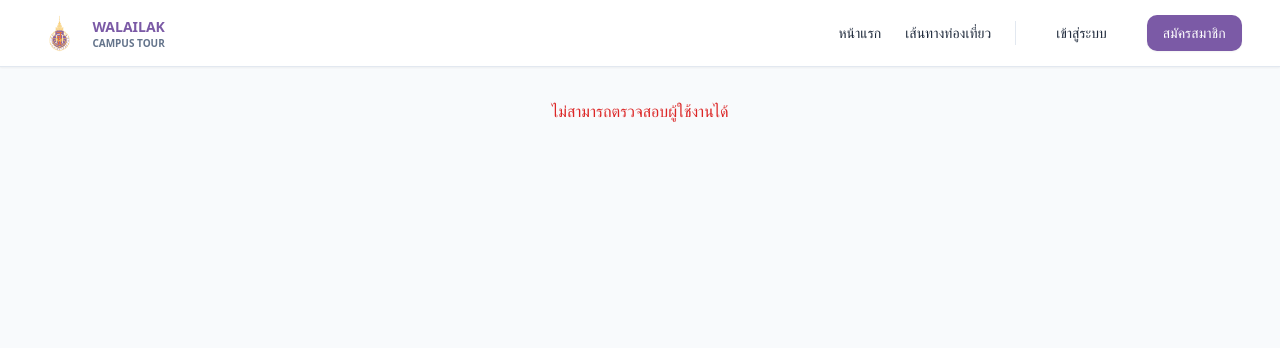
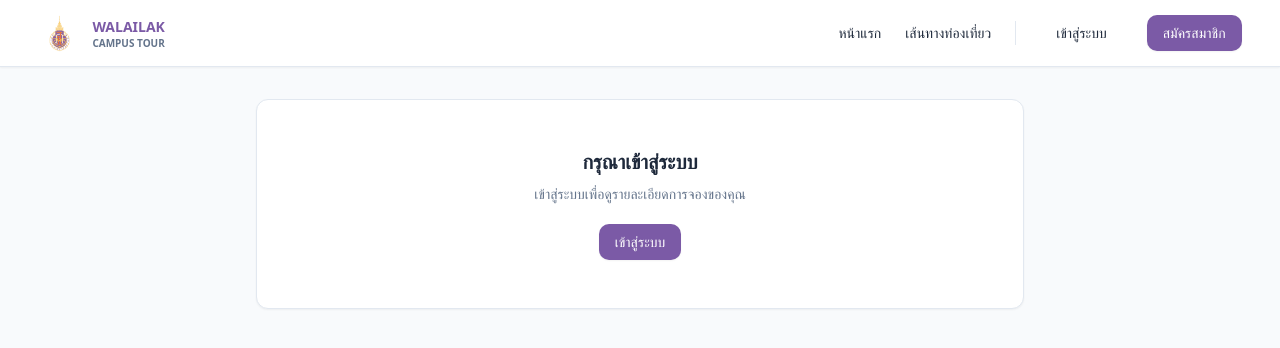
Before and after one commit to mxxnt25/walailak-campus-tour, a React (Vite) app: page /bookings/1 in a window 1280 px wide. Shown: the top 348 px of the page. Built offline with nearby package versions, Linux system fonts and the light colour scheme; no server answers.

Commit message:
fix(booking): improve unauthenticated booking experience

```diff
--- a/src/pages/bookings/BookingDetail.jsx
+++ b/src/pages/bookings/BookingDetail.jsx
@@ -65,6 +65,7 @@ export default function BookingDetail() {
   const [booking, setBooking] = useState(null);
   const [loading, setLoading] = useState(true);
   const [errorMessage, setErrorMessage] = useState("");
+  const [authRequired, setAuthRequired] = useState(false);
   const [cancelling, setCancelling] = useState(false);
 
   useEffect(() => {
@@ -79,7 +80,14 @@ export default function BookingDetail() {
 
       if (!result.success) {
         setBooking(null);
-        setErrorMessage(result.error.message);
+
+        if (result.error.code === "AUTH_REQUIRED") {
+          setAuthRequired(true);
+          setErrorMessage("");
+        } else {
+          setErrorMessage(result.error.message);
+        }
+
         setLoading(false);
         return;
       }
@@ -132,6 +140,28 @@ export default function BookingDetail() {
 
   if (loading) {
     return <LoadingState message="กำลังโหลดรายละเอียดการจอง..." />;
+  }
+
+  if (authRequired) {
+    return (
+      <section className="mx-auto max-w-3xl py-8">
+        <Card className="py-12 text-center">
+          <h1 className="text-xl font-semibold text-textPrimary">
+            กรุณาเข้าสู่ระบบ
+          </h1>
+
+          <p className="mt-2 text-sm text-textSecondary">
+            เข้าสู่ระบบเพื่อดูรายละเอียดการจองของคุณ
+          </p>
+
+          <div className="mt-5">
+            <Link to="/login">
+              <Button>เข้าสู่ระบบ</Button>
+            </Link>
+          </div>
+        </Card>
+      </section>
+    );
   }
 
   if (!booking) {
--- a/src/pages/bookings/MyBookings.jsx
+++ b/src/pages/bookings/MyBookings.jsx
@@ -63,6 +63,7 @@ export default function MyBookings() {
   const [bookings, setBookings] = useState([]);
   const [loading, setLoading] = useState(true);
   const [errorMessage, setErrorMessage] = useState("");
+  const [authRequired, setAuthRequired] = useState(false);
   const [cancellingId, setCancellingId] = useState(null);
 
   useEffect(() => {
@@ -77,7 +78,14 @@ export default function MyBookings() {
 
       if (!result.success) {
         setBookings([]);
-        setErrorMessage(result.error.message);
+
+        if (result.error.code === "AUTH_REQUIRED") {
+          setAuthRequired(true);
+          setErrorMessage("");
+        } else {
+          setErrorMessage(result.error.message);
+        }
+
         setLoading(false);
         return;
       }
@@ -130,6 +138,28 @@ export default function MyBookings() {
 
   if (loading) {
     return <LoadingState message="กำลังโหลดรายการจอง..." />;
+  }
+
+  if (authRequired) {
+    return (
+      <section className="mx-auto max-w-3xl py-8">
+        <Card className="py-12 text-center">
+          <h1 className="text-xl font-semibold text-textPrimary">
+            กรุณาเข้าสู่ระบบ
+          </h1>
+
+          <p className="mt-2 text-sm text-textSecondary">
+            เข้าสู่ระบบเพื่อดูรายการจองของคุณ
+          </p>
+
+          <div className="mt-5">
+            <Link to="/login">
+              <Button>เข้าสู่ระบบ</Button>
+            </Link>
+          </div>
+        </Card>
+      </section>
+    );
   }
 
   return (
--- a/src/services/bookingService.js
+++ b/src/services/bookingService.js
@@ -85,12 +85,12 @@ export async function listMyBookings() {
     error: userError,
   } = await supabase.auth.getUser();
 
+  if (!user) {
+    return failure("AUTH_REQUIRED", "กรุณาเข้าสู่ระบบก่อนดูรายการจอง");
+  }
+
   if (userError) {
     return failure("DATABASE_ERROR", "ไม่สามารถตรวจสอบผู้ใช้งานได้");
-  }
-
-  if (!user) {
-    return failure("AUTH_REQUIRED", "กรุณาเข้าสู่ระบบก่อนดูรายการจอง");
   }
 
   const { data, error } = await supabase
@@ -130,12 +130,12 @@ export async function getBookingDetail(bookingId) {
     error: userError,
   } = await supabase.auth.getUser();
 
+  if (!user) {
+    return failure("AUTH_REQUIRED", "กรุณาเข้าสู่ระบบก่อนดูรายละเอียดการจอง");
+  }
+
   if (userError) {
     return failure("DATABASE_ERROR", "ไม่สามารถตรวจสอบผู้ใช้งานได้");
-  }
-
-  if (!user) {
-    return failure("AUTH_REQUIRED", "กรุณาเข้าสู่ระบบก่อนดูรายละเอียดการจอง");
   }
 
   const { data, error } = await supabase
@@ -180,12 +180,12 @@ export async function cancelMyBooking(bookingId) {
     error: userError,
   } = await supabase.auth.getUser();
 
+  if (!user) {
+    return failure("AUTH_REQUIRED", "กรุณาเข้าสู่ระบบก่อนยกเลิกการจอง");
+  }
+
   if (userError) {
     return failure("DATABASE_ERROR", "ไม่สามารถตรวจสอบผู้ใช้งานได้");
-  }
-
-  if (!user) {
-    return failure("AUTH_REQUIRED", "กรุณาเข้าสู่ระบบก่อนยกเลิกการจอง");
   }
 
   const { data: booking, error: bookingError } = await supabase
```
